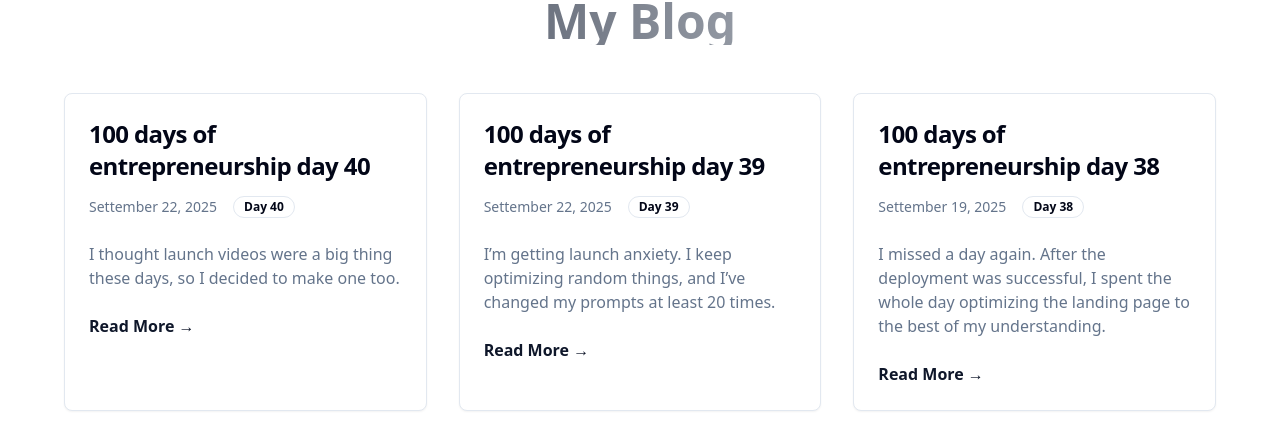
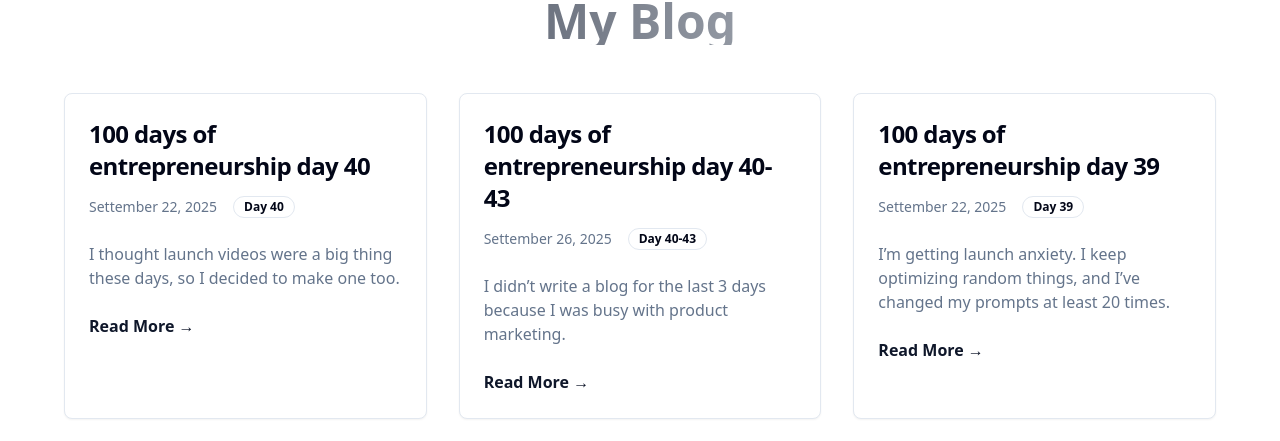
Before and after one commit to hritik1999/portfolio, a Vue app in the folder frontend/: page /blog in a window 1280 px wide. Shown: the part 139-580 px from the top of the page. Built offline with nearby package versions, Linux system fonts and the light colour scheme.

Commit message:
added new blog

```diff
--- a/frontend/src/views/Blog.vue
+++ b/frontend/src/views/Blog.vue
@@ -1223,6 +1223,32 @@ export default {
     Let’s see how this strategy goes.
   </p>
           `
+        },
+        {
+          id:35,
+          title:'100 days of entrepreneurship day 40-43',
+          slug:'100-days-of-entrepreneurship-day-40-43',
+          day:'40-43',
+          date:'Settember 26, 2025',
+          snippet:"I didn’t write a blog for the last 3 days because I was busy with product marketing. ",
+          content:`
+          <p>Hello readers</p>
+          <p>Sorry for missing three days — I got so caught up in work that I completely forgot about this blog. After the launch, I couldn’t sleep because I was expecting replies, users, and activity… but nothing happened. Instead, I just ended up sleep-deprived.</p>
+
+  <p>After that disappointing launch, I made some minor improvements to the site based on feedback I received. Then I made a post on Reddit about Elon Musk. It lasted only 5 minutes before being removed from the subreddit, but in that short time, it got 3k views and 10–20 comments, most of which told me to “suck Elon’s dick.” Like, what the hell? The mod removed it and banned me from the subreddit. At night, I posted the same Elon content in a more relevant subreddit — the amount of hate Elon gets was shocking. The comments were unbelievable.</p>
+
+  <p>My Twitter posts were useless — no reach, no views, nothing. On the first day, I managed to get just 6 signups and 30 visitors.</p>
+
+  <p>That night, before sleeping, I quickly set up Google Ads in about 10 minutes. When I woke up, I saw 30 new signups and 78 new visitors. Google charged me ₹1.2k, but it was crazy to see that kind of traction — still, no purchases. I had no idea why people weren’t buying.</p>
+
+  <p>So, I set up PostHog for product analytics, and now I can see every move users make on the site. I also sent all of them an email saying I noticed they logged in but didn’t get their report. I explained why they should buy and gave them a 50% off coupon code — still, no sales.</p>
+
+  <p>At night, instead of more celebrity-content marketing, I decided to comment on the MBTITypeme subreddit, giving users their analysis. This brought me some traffic and signups, but the volume was too low. Meanwhile, my Twitter post with typos cost me 6 followers. Sleep deprivation really hurts.</p>
+
+  <p>So far, I’ve had 119 visitors, 42 signups, and one person who almost bought. Today I’ve set up Reddit ads — let’s see how that goes.</p>
+
+  <p>I had a long list of things I wanted to do today, but I’ve got a really bad headache and I don’t think I can work like this. So I’m writing this blog and going to rest. Today feels wasted. :(</p>
+          `
         }
         // Future blog posts will be added here with their own unique slug
       ]
```
